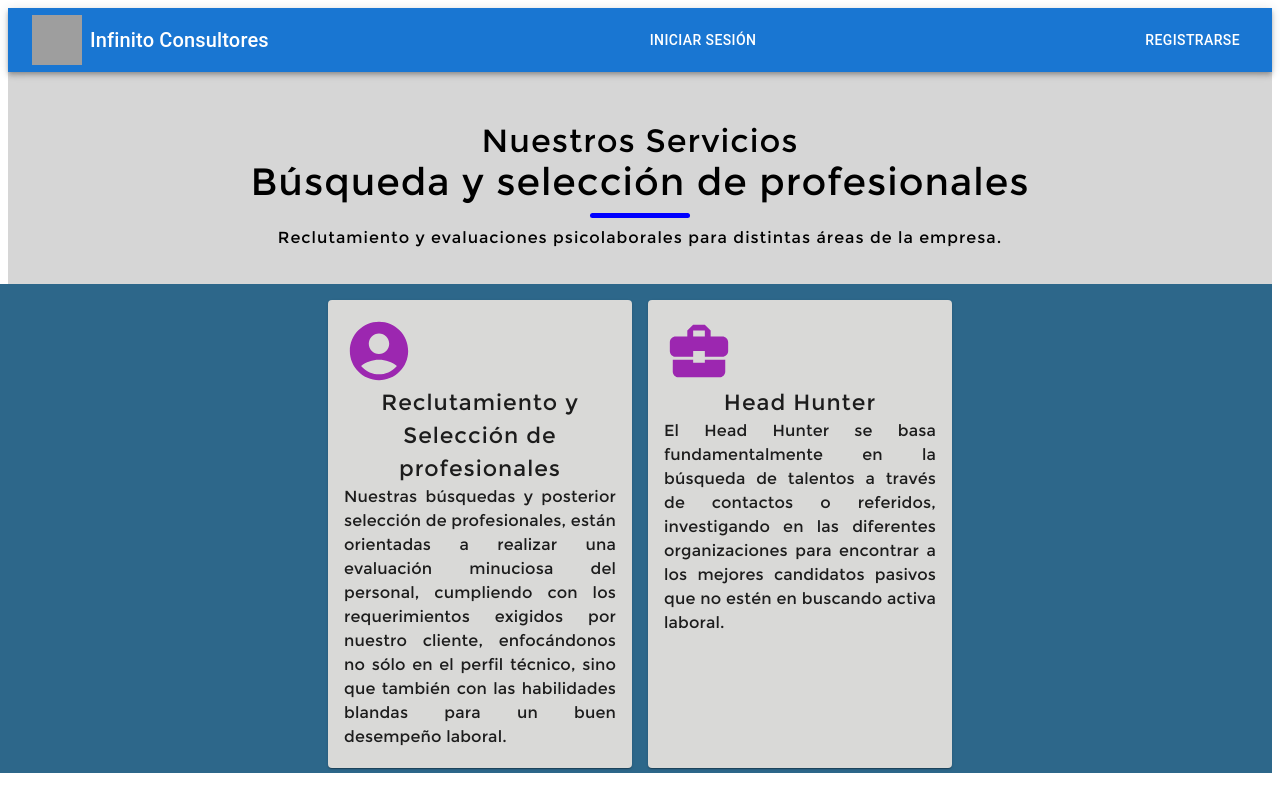
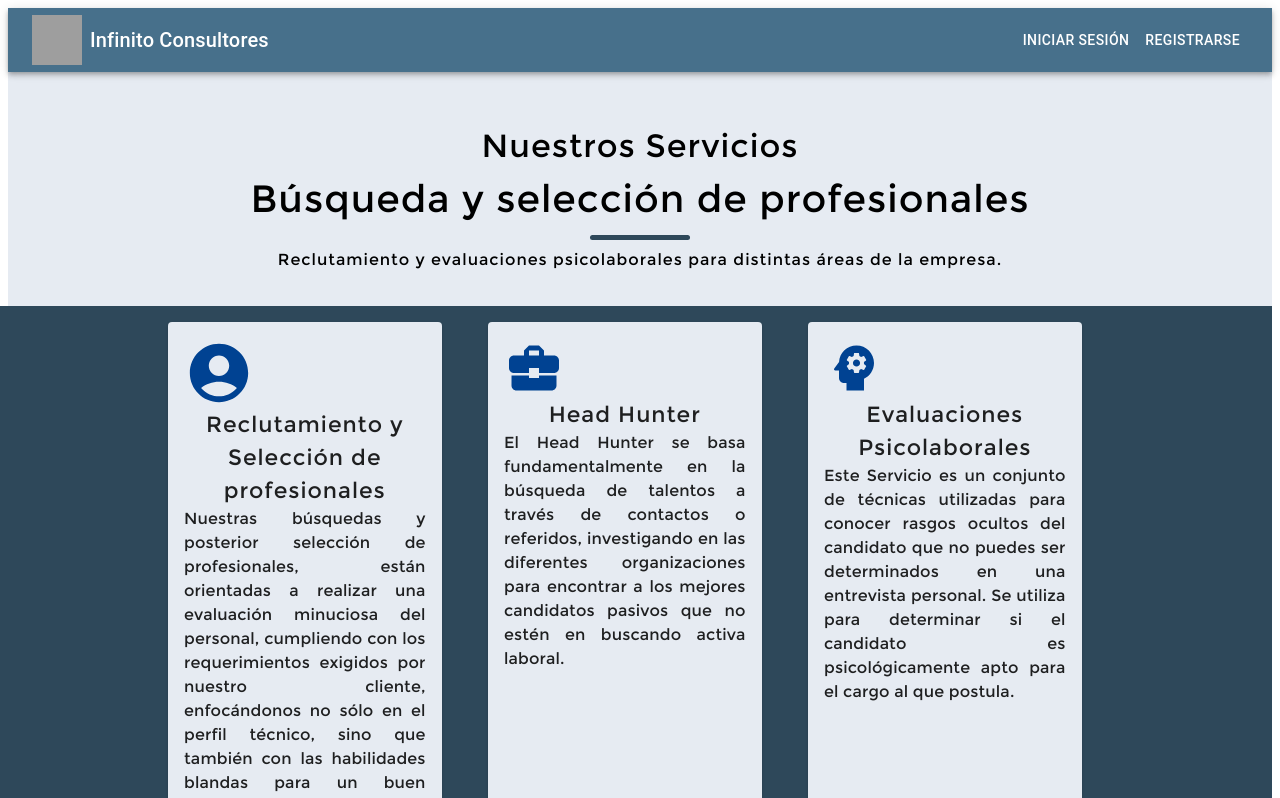
Before and after one commit to holydevelop/infinito-consultores, a Next.js app: page / in a window 1280 px wide. Shown: the top 798 px of the page. Built offline with nearby package versions, Linux system fonts and the light colour scheme; no server answers; grey boxes are pictures that could not be loaded.

Commit message:
aesthetic

```diff
--- a/src/app/layout.tsx
+++ b/src/app/layout.tsx
@@ -4,8 +4,8 @@ import { Providers } from '@/redux/providers'
 import type { Metadata } from 'next'
 
 export const metadata: Metadata = {
-  title: 'Create Next App',
-  description: 'Generated by create next app',
+  title: 'Reclutalento',
+  description: 'Búsquedas eficientes y eficaces de talentos',
 }
 
 export default function RootLayout({
--- a/src/app/page.tsx
+++ b/src/app/page.tsx
@@ -6,23 +6,48 @@ import { setTrueStatus } from '@/redux/features/navStatusSlice';
 import { useAppDispatch } from '@/redux/hooks';
 import Navbar from '@/components/Navbar';
 import "./styles.css"
-import { Typography } from '@mui/material';
+import { Typography, createTheme } from '@mui/material';
 import Card from '@mui/material/Card';
 import AccountCircleIcon from '@mui/icons-material/AccountCircle';
 import BusinessCenterIcon from '@mui/icons-material/BusinessCenter';
 import CardContent from '@mui/material/CardContent';
+import PsychologyIcon from '@mui/icons-material/Psychology';
 export default function App() {
+  const theme = createTheme({
+    palette: {
+      primary: {
+        main: '#47708b',
+        dark:'#2e485a',
+      },
+      secondary: {
+        main: '#3f88c5',
+      },
+      background: {
+        default: '#e6ebf2',
+      },
+      success: {
+        main: '#004292',
+        dark: '#10222e'
+      },
+      error: {
+        main: '#a37871',
+      },
+
+      // Otros ajustes de paleta y estilos...
+    },
+    // Otros ajustes del tema...
+  });
 
   const dispatch = useAppDispatch();
   dispatch(setTrueStatus())
 
   return (
-    <div style={{backgroundColor: '#D6D6D6'}}>
+    <div style={{backgroundColor: theme.palette.background.default}}>
     <div>
-      <Navbar />
+    <Navbar />
       <div className="container">
-      <Typography variant="h2" style={{ fontFamily: 'Montserrat', fontSize: '32px',fontStyle:'bold',letterSpacing:'1px' }}>Nuestros Servicios</Typography>
-      <Typography variant="h1" style={{ fontFamily: 'Montserrat', fontSize: '38px',fontStyle:'bold',letterSpacing:'1px' }}>Búsqueda y selección de profesionales</Typography>
+      <Typography  style={{ fontFamily: 'Montserrat', fontSize: '32px',fontStyle:'bold',letterSpacing:'1px' }}>Nuestros Servicios</Typography>
+      <Typography  style={{ fontFamily: 'Montserrat', fontSize: '38px',fontStyle:'bold',letterSpacing:'1px' }}>Búsqueda y selección de profesionales</Typography>
       <hr />
       <Typography style={{ fontFamily: 'Montserrat', fontSize: '16px',fontStyle:'bold',letterSpacing:'1px' }}>Reclutamiento y evaluaciones psicolaborales para distintas áreas de la empresa.</Typography>
       <style jsx>{`
@@ -36,24 +61,24 @@ export default function App() {
           width: 100px;
           border-radius: 4px;
 
-          background: blue; // Línea separadora de color azul
+          background: ${theme.palette.primary.dark}; // Línea separadora de color azul
         }
 
       `}</style>
     </div>
     {/* Contenedor de la sección */}
-    <Box component="section" >
+    <Box  component="section" style={{backgroundColor:theme.palette.background.default, minHeight: '100vh'}} >
         {/* Grid container */}
-        <Grid container spacing={2} justifyContent="center" style={{backgroundColor:'#2D678A'}}>
+        <Grid container spacing={2} justifyContent="center" style={{backgroundColor:theme.palette.primary.dark}}>
           {/* Primer servicio */}
-          <Grid item xs={12} sm={6} md={3}>
-          <Card style={{backgroundColor:'#D9D9D7',height:'99%'}}>
+          <Grid item xs={12} sm={1} md={3}>
+          <Card style={{backgroundColor:theme.palette.background.default,height:'95%',width:'90%'}}>
       <CardContent>
-        <AccountCircleIcon color="secondary" style={{textAlign:'center', fontSize:'70px',display:'block'}}></AccountCircleIcon>
+        <AccountCircleIcon  style={{color:theme.palette.success.main ,textAlign:'center', fontSize:'70px',display:'block'}}></AccountCircleIcon>
 
         <Typography style={{ fontFamily: 'Montserrat', fontSize: '22px',fontStyle:'bold',letterSpacing:'1px', textAlign:'center' }} >
         Reclutamiento y Selección de profesionales        </Typography>
-        <Typography style={{ fontFamily: 'Montserrat', fontSize: '16px',textAlign:'justify' }}>
+        <Typography style={{ fontFamily: 'Montserrat', fontSize: '16px',textAlign:'justify',fontStretch:'100%' }}>
         Nuestras búsquedas y posterior selección de profesionales, están orientadas a realizar una evaluación
                 minuciosa del personal, cumpliendo con los requerimientos exigidos por nuestro cliente, enfocándonos no
                 sólo en el perfil técnico, sino que también con las habilidades blandas para un buen desempeño laboral.
@@ -65,10 +90,10 @@ export default function App() {
           </Grid>
 
           {/* Segundo servicio */}
-          <Grid item xs={12} sm={6} md={3}>
-          <Card style={{backgroundColor:'#D9D9D7',height:'99%'}}>
+          <Grid item xs={12} sm={1} md={3}>
+          <Card style={{backgroundColor:theme.palette.background.default,height:'95%',width:'90%'}}>
       <CardContent>
-        <BusinessCenterIcon color="secondary" style={{display:'block',alignItems:'center', fontSize:'70px'}}></BusinessCenterIcon>
+      <BusinessCenterIcon color="secondary" style={{color:theme.palette.success.main ,textAlign:'center', fontSize:'60px',display:'block'}}></BusinessCenterIcon>
 
         <Typography style={{ fontFamily: 'Montserrat', fontSize: '22px',fontStyle:'bold',letterSpacing:'1px', textAlign:'center' }} >
         Head Hunter     </Typography>
@@ -85,10 +110,27 @@ export default function App() {
           </Grid>
 
           {/* Otros servicios van aquí, replicando la misma estructura */}
+          <Grid item xs={12} sm={1} md={3}>
+          <Card style={{backgroundColor:theme.palette.background.default,height:'95%',width:'90%'}}>
+      <CardContent>
+      <PsychologyIcon color="secondary" style={{color:theme.palette.success.main ,textAlign:'center', fontSize:'60px',display:'block'}}></PsychologyIcon>
+
+        <Typography style={{ fontFamily: 'Montserrat', fontSize: '22px',fontStyle:'bold',letterSpacing:'1px', textAlign:'center' }} >
+        Evaluaciones Psicolaborales     </Typography>
+        <Typography style={{ fontFamily: 'Montserrat', fontSize: '16px',textAlign:'justify' }}>
+        Este Servicio es un conjunto de técnicas utilizadas para conocer rasgos ocultos del candidato que no puedes ser determinados en una entrevista personal. Se utiliza para determinar si el candidato es psicológicamente apto para el cargo al que postula.
+        </Typography>
+
+      </CardContent>
+
+    </Card>
+
+          </Grid>
 
         </Grid>
       </Box>
     </div>
     </div>
+
   )
 }
--- a/src/components/Navbar.tsx
+++ b/src/components/Navbar.tsx
@@ -10,12 +10,13 @@ import Image from 'next/image';
 import { useAppSelector } from '@/redux/hooks';
 import { useRouter } from 'next/navigation';
 import Link from 'next/link';
-import { Grid, Menu, MenuItem } from '@mui/material';
+import { Menu, MenuItem,Stack, createTheme } from '@mui/material';
 import { signOut } from 'next-auth/react';
 
 /** @jsxImportSource @emotion/react */
 import { CacheProvider } from '@emotion/react';
 import createCache from '@emotion/cache';
+import { useTheme } from '@mui/material/styles';
 
 
 function isObjectNotEmpty(obj: Record<string, string>) {
@@ -46,6 +47,29 @@ function reclutadorCheck(str:string){
 const cache = createCache({ key: 'css', prepend: true });
 
 export default function NavBar() {
+  const theme = createTheme({
+    palette: {
+      primary: {
+        main: '#47708b',
+        dark:'#2e485a',
+      },
+      secondary: {
+        main: '#3f88c5',
+      },
+      background: {
+        default: '#e6ebf2',
+      },
+      success: {
+        main: '#004292',
+        dark: '#10222e'
+      },
+      error: {
+        main: '#0B2E88',
+      },
+      // Otros ajustes de paleta y estilos...
+    },
+    // Otros ajustes del tema...
+  });
 
   const router = useRouter()
 
@@ -70,25 +94,34 @@ export default function NavBar() {
         {
           navBarVisible && (
             <Box sx={{ flexGrow: 1 }}>
-              <AppBar position="static">
+              <AppBar position="static" sx={{backgroundColor: theme.palette.primary.main}}>
                 <Toolbar sx={{ justifyContent: 'space-between' }}>
-                  <Link href="/" style={{ display: 'flex', alignItems: 'center', textDecoration: 'none', color: 'inherit' }}>
+                  <Link href="/" style={{ display: 'flex', alignItems: 'center', textDecoration: 'none', color: '#FFFFFF' }}>
                     <Image src="https://flowbite.com/docs/images/logo.svg" alt="Infinito Consultores Logo" width={50} height={50} />
                     <Typography variant="h6" style={{ marginLeft: '8px' }}>
                       Infinito Consultores
                     </Typography>
                   </Link>
-              {reclutador_check ? (<Grid><Button variant="contained" color="primary" href={`/proposal`} sx={{ backgroundColor: "0B3299" }}>
+                  {session ? (<>
+                  {reclutador_check ?(<><Stack direction={'row'}><Button variant="contained" color="primary" href={`/proposal`} sx={{fontSize:'90%',backgroundColor: theme.palette.error.main,fontFamily:'Montserrat' }}>
           Nueva Oferta
         </Button>
-        <Button variant="contained" color="primary" href={`/postulantes`} sx={{ backgroundColor: "0B3299" }}>
+        <Button variant="contained" color="primary" href={`/postulantes`} sx={{fontSize:'90%',backgroundColor: theme.palette.error.main,fontFamily:'Montserrat' }}>
           Mis Ofertas
         </Button>
-        </Grid>):( <></>)}
+        <Button variant="contained" color="primary" href={`/jobs`} sx={{fontSize:'90%',backgroundColor: theme.palette.error.main,fontFamily:'Montserrat' }}>
+                    Ofertas de Trabajo
+                  </Button></Stack></>)
+                  :(<><Stack direction={'row'}>
+                <Button variant="contained" color="primary" href={`/jobs`} sx={{fontSize:'90%',backgroundColor: theme.palette.error.main,fontFamily:'Montserrat' }}>
+                            Ofertas de Trabajo
+                          </Button>
+                          </Stack></>)}</>)
+                  :(<></>)}
+
+
                   {session ? (
-                    <><Button variant="contained" color="primary" href={`/jobs`} sx={{ backgroundColor: "0B3299" }}>
-                    Ofertas de Trabajo
-                  </Button>
+                    <>
                       <Menu
                         anchorEl={anchorEl}
                         open={Boolean(anchorEl)}
@@ -103,13 +136,13 @@ export default function NavBar() {
                       </Button>
                     </>
                   ) : (
-                    <>
-                      <Button color="inherit" onClick={() => router.push("/login")}>
-                        Iniciar Sesión
-                      </Button>
-                      <Button color="inherit" onClick={() => router.push("/register")}>
-                        Registrarse
-                      </Button>
+                    <><Stack direction={'row'}><Button color="inherit" onClick={() => router.push("/login")}>
+                    Iniciar Sesión
+                  </Button>
+                  <Button color="inherit" onClick={() => router.push("/register")}>
+                    Registrarse
+                  </Button></Stack>
+
                     </>
                   )}
                 </Toolbar>
```
Also changed, not shown: src/app/jobs/page.tsx (+29 -5 lines), src/app/login/page.tsx (+24 -1 lines), src/app/postulantes/page.tsx (+27 -5 lines), src/app/profile/[id]/page.tsx (+26 -8 lines), src/app/proposal/page.tsx (+23 -6 lines), src/app/register/page.tsx (+22 -2 lines), src/components/JobList.tsx (+28 -2 lines), src/components/JobSearch.tsx (+26 -2 lines).
